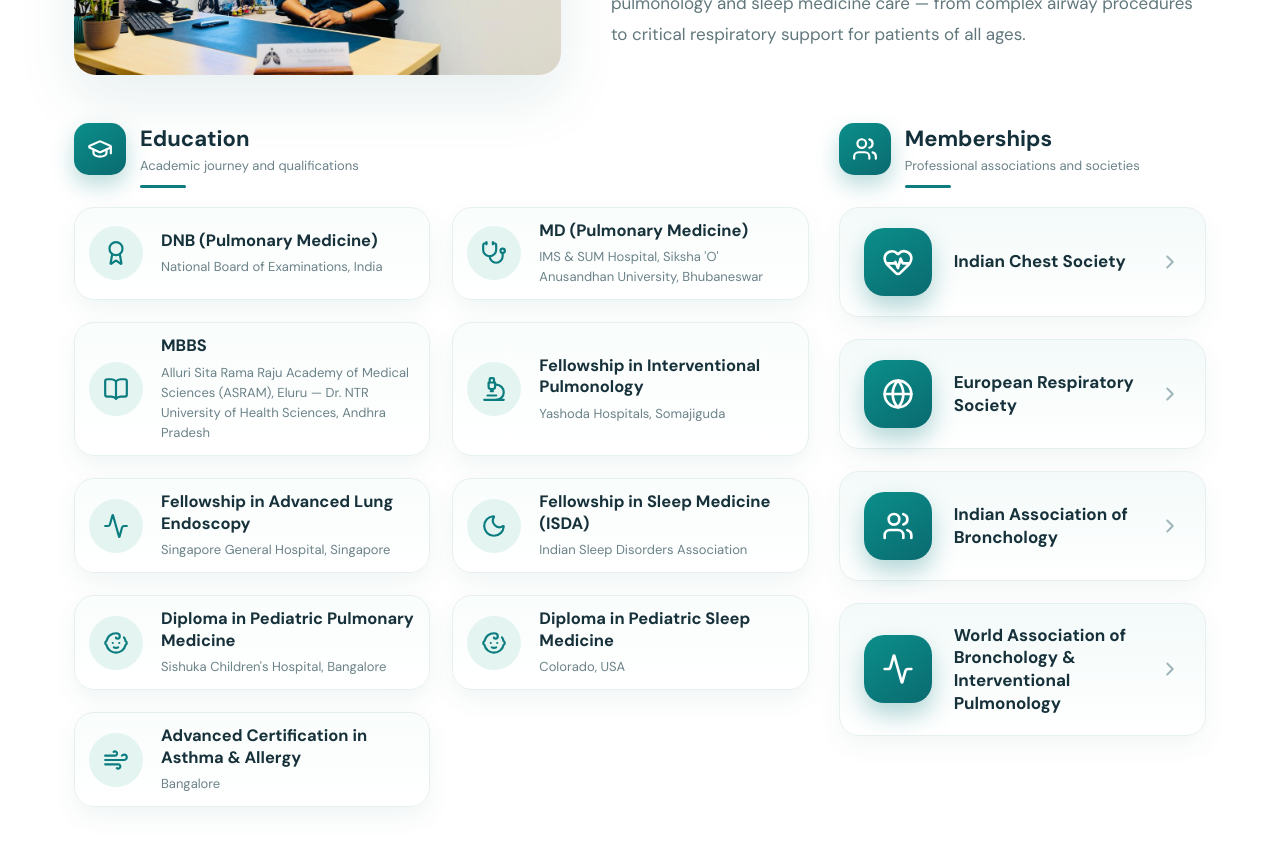
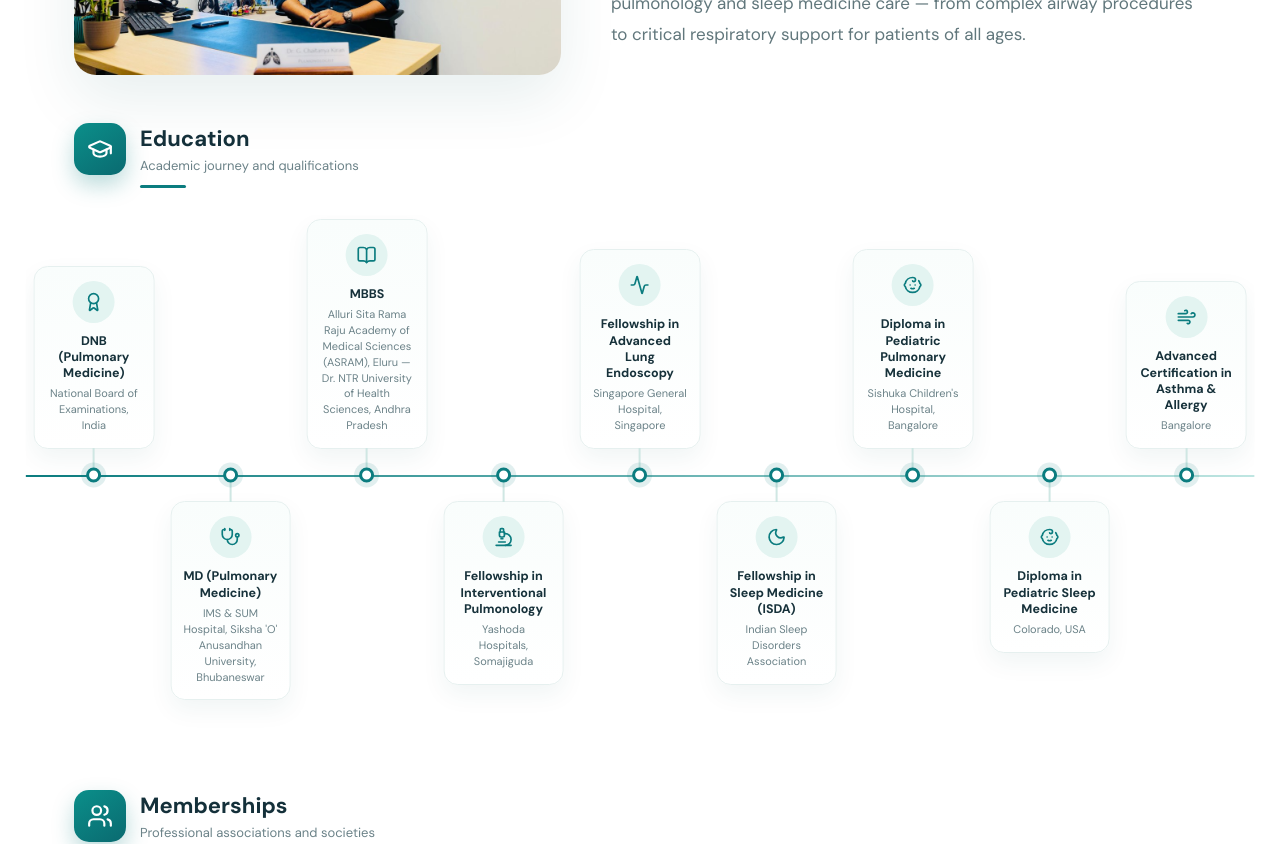
Before and after one commit to KOUSHIK-GARA/doctor_portfolio, a React (Vite) app: page / in a window 1280 px wide. Shown: the part 1260-2104 px from the top of the page. Built offline with nearby package versions, Linux system fonts and the light colour scheme.

Commit message:
horizontal edu timeline

```diff
--- a/src/components/sections/About.tsx
+++ b/src/components/sections/About.tsx
@@ -52,7 +52,6 @@ export function About({ content, education, memberships }: AboutProps) {
         </div>
       </div>
 
-      <div className="aboutInfo">
       <div className="eduBlock">
         <div className="infoHead">
           <span className="infoBadge">
@@ -64,23 +63,25 @@ export function About({ content, education, memberships }: AboutProps) {
           </div>
         </div>
 
-          <ul className="eduGrid">
+        <ol className="eduTL">
           {education.map((item, index) => {
             const Icon = EDUCATION_ICONS[index] ?? GraduationCap;
+            const side = index % 2 === 0 ? 'up' : 'down';
             return (
-                <li className="eduCard2" key={`${item.year}-${item.degree}`}>
-                  <span className="eduIcon">
+              <li className={`eduTLItem ${side}`} key={`${item.year}-${item.degree}`}>
+                <div className="eduTLCard">
+                  <span className="eduTLIcon" aria-hidden="true">
                     <Icon />
                   </span>
-                  <div className="eduText">
                   <b>{item.degree}</b>
                   <small>{item.institution}</small>
-                    {item.tag ? <span className="eduTag">{item.tag}</span> : null}
+                  {/* {item.tag ? <span className="eduTag">{item.tag}</span> : null} */}
                 </div>
+                <span className="eduTLNode" aria-hidden="true" />
               </li>
             );
           })}
-          </ul>
+        </ol>
       </div>
 
       <div className="memBlock">
@@ -109,7 +110,6 @@ export function About({ content, education, memberships }: AboutProps) {
           })}
         </ul>
       </div>
-      </div>
     </section>
   );
 }
--- a/src/components/sections/Expertise.tsx
+++ b/src/components/sections/Expertise.tsx
@@ -86,20 +86,6 @@ export function Expertise({ areas, image, imageAlt }: ExpertiseProps) {
         <p className="expLead">Advanced care for every breath, for every age.</p>
       </div>
 
-      <div className="expValues">
-        {VALUE_PROPS.map(({ icon: Icon, title, text }) => (
-          <div className="expValue" key={title}>
-            <span className="expValueIcon" aria-hidden="true">
-              <Icon />
-            </span>
-            <div>
-              <b>{title}</b>
-              <small>{text}</small>
-            </div>
-          </div>
-        ))}
-      </div>
-
       <div className="expGrid">
         <div className="expCol">
           {leftCards.map(({ area, Icon }) => (
@@ -127,6 +113,20 @@ export function Expertise({ areas, image, imageAlt }: ExpertiseProps) {
         ))}
       </div>
 
+      <div className="expValues">
+        {VALUE_PROPS.map(({ icon: Icon, title, text }) => (
+          <div className="expValue" key={title}>
+            <span className="expValueIcon" aria-hidden="true">
+              <Icon />
+            </span>
+            <div>
+              <b>{title}</b>
+              <small>{text}</small>
+            </div>
+          </div>
+        ))}
+      </div>
+
 
     </section>
   );
--- a/src/styles.css
+++ b/src/styles.css
@@ -274,13 +274,13 @@ header {
   margin-top: 12px;
 }
 
-/* Education (wide, left) and Memberships (narrow, right) sit side by side. */
-.aboutInfo {
-  display: grid;
-  grid-template-columns: 2fr 1fr;
-  gap: 30px;
+/* Education & Memberships stack full-width. */
+.eduBlock {
   margin-top: 48px;
-  align-items: start;
+}
+
+.memBlock {
+  margin-top: 52px;
 }
 
 .infoHead {
@@ -331,41 +331,113 @@ header {
   background: #0b7c7f;
 }
 
-/* Education — two-column card grid */
-.eduGrid {
+/* Education — alternating horizontal timeline */
+.eduTL {
   list-style: none;
-  margin: 32px 0 0;
-  padding: 0;
-  display: grid;
-  grid-template-columns: 1fr 1fr;
-  gap: 22px;
-}
-
-.eduCard2 {
-  display: flex;
-  align-items: center;
-  gap: 18px;
+  /* Break out wider than the 1180 text column so all nine cards fit without
+     a horizontal scrollbar. Centred relative to the section. */
+  width: min(96vw, 1360px);
+  margin: 40px 0 0 50%;
+  transform: translateX(-50%);
+  padding: 4px 0 6px;
+  display: flex;
+  position: relative;
+  overflow-x: auto;
+}
+
+/* The horizontal spine runs through the vertical centre. */
+.eduTL::before {
+  content: '';
+  position: absolute;
+  left: 0;
+  right: 0;
+  top: 50%;
+  height: 2px;
+  transform: translateY(-50%);
+  background: linear-gradient(90deg, #0b7c7f, #bfe6e2);
+}
+
+.eduTLItem {
+  position: relative;
+  flex: 1 1 0;
+  min-width: 0;
+  display: grid;
+  grid-template-rows: 1fr 1fr;
+  min-height: 300px;
+  padding: 0 8px;
+}
+
+.eduTLCard {
+  position: relative;
+  text-align: center;
   background: linear-gradient(180deg, #f9fdfc, #ffffff);
   border: 1px solid #e6f0ef;
-  border-radius: 20px;
-  padding: 12px 14px;
-  box-shadow: 0 10px 26px #0d50500f;
+  border-radius: 14px;
+  padding: 14px 12px;
+  box-shadow: 0 10px 24px #0d50500f;
   transition:
     transform 0.16s ease,
     box-shadow 0.16s ease,
     border-color 0.16s ease;
 }
 
-.eduCard2:hover {
+.eduTLItem.up .eduTLCard {
+  grid-row: 1;
+  align-self: end;
+  margin-bottom: 26px;
+}
+
+.eduTLItem.down .eduTLCard {
+  grid-row: 2;
+  align-self: start;
+  margin-top: 26px;
+}
+
+.eduTLCard:hover {
   transform: translateY(-3px);
   border-color: #bfe0dd;
-  box-shadow: 0 16px 34px #0d505016;
-}
-
-.eduIcon {
-  flex-shrink: 0;
-  width: 54px;
-  height: 54px;
+  box-shadow: 0 16px 32px #0d505016;
+}
+
+/* Stem connecting each card to the spine. */
+.eduTLItem.up .eduTLCard::after,
+.eduTLItem.down .eduTLCard::after {
+  content: '';
+  position: absolute;
+  left: 50%;
+  transform: translateX(-50%);
+  width: 2px;
+  height: 26px;
+  background: #cfe7e3;
+}
+
+.eduTLItem.up .eduTLCard::after {
+  bottom: -26px;
+}
+
+.eduTLItem.down .eduTLCard::after {
+  top: -26px;
+}
+
+/* Node sitting on the spine. */
+.eduTLNode {
+  position: absolute;
+  top: 50%;
+  left: 50%;
+  transform: translate(-50%, -50%);
+  width: 15px;
+  height: 15px;
+  border-radius: 50%;
+  background: #fff;
+  border: 3px solid #0b7c7f;
+  box-shadow: 0 0 0 5px rgba(11, 124, 127, 0.12);
+  z-index: 1;
+}
+
+.eduTLIcon {
+  width: 42px;
+  height: 42px;
+  margin: 0 auto 10px;
   border-radius: 50%;
   display: grid;
   place-items: center;
@@ -373,58 +445,58 @@ header {
   background: #e3f4f1;
 }
 
-.eduIcon svg {
-  width: 26px;
-  height: 26px;
-}
-
-.eduText b {
-  display: block;
-  font-size: 16.5px;
+.eduTLIcon svg {
+  width: 20px;
+  height: 20px;
+}
+
+.eduTLCard b {
+  display: block;
+  font-size: 12.5px;
   line-height: 1.3;
   color: #16313a;
 }
 
-.eduText small {
-  display: block;
-  margin-top: 6px;
-  font-size: 13px;
-  line-height: 1.55;
+.eduTLCard small {
+  display: block;
+  margin-top: 5px;
+  font-size: 11px;
+  line-height: 1.45;
   color: #6b8288;
 }
 
 .eduTag {
-  display: none;
-  margin-top: 14px;
-  padding: 5px 12px;
+  display: done;
+  margin-top: 10px;
+  padding: 4px 10px;
   border-radius: 999px;
   background: #e3f4f1;
   color: #0b7c7f;
-  font-size: 10.5px;
+  font-size: 9.5px;
   font-weight: 700;
-  letter-spacing: 0.9px;
+  letter-spacing: 0.7px;
   text-transform: uppercase;
 }
 
-/* Memberships list — vertical stack in the right column.
-   Deliberately larger than the education cards so the two columns feel distinct. */
+/* Memberships list — full-width row beneath the education timeline.
+   Deliberately larger than the education cards so the sections feel distinct. */
 .memList {
   list-style: none;
   margin: 32px 0 0;
   padding: 0;
-  display: flex;
-  flex-direction: column;
+  display: grid;
+  grid-template-columns: repeat(auto-fit, minmax(260px, 1fr));
   gap: 22px;
 }
 
 .memItem {
   display: flex;
   align-items: center;
-  gap: 22px;
+  gap: 12px;
   background: linear-gradient(180deg, #f3faf9, #ffffff);
   border: 1px solid #e6f0ef;
   border-radius: 20px;
-  padding: 20px 24px;
+  padding: 10px 14px;
   min-height: 96px;
   box-shadow: 0 10px 26px #0d50500d;
   transition:
@@ -647,7 +719,7 @@ header {
 
 /* Value-proposition strip */
 .expValues {
-  margin-bottom: 150px;
+  margin-top: 150px;
   display: grid;
   grid-template-columns: repeat(4, 1fr);
   gap: 22px;
@@ -1356,8 +1428,7 @@ footer {
     left: 15px;
   }
 
-  .aboutTop,
-  .aboutInfo {
+  .aboutTop {
     grid-template-columns: 1fr;
   }
 
@@ -1448,9 +1519,14 @@ footer {
 
   .expBottom,
   .expValues,
-  .recognitionGrid,
-  .eduGrid {
+  .recognitionGrid {
     grid-template-columns: 1fr;
+  }
+
+  /* Keep the education timeline scrollable with legible card widths on phones. */
+  .eduTLItem {
+    flex: 0 0 160px;
+    min-height: 260px;
   }
 
   .contactCards {
```
Lines whose indentation alone changed are shown as unchanged.
